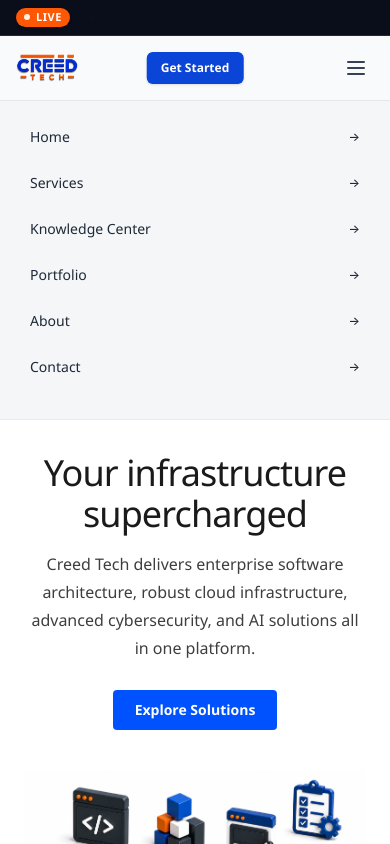
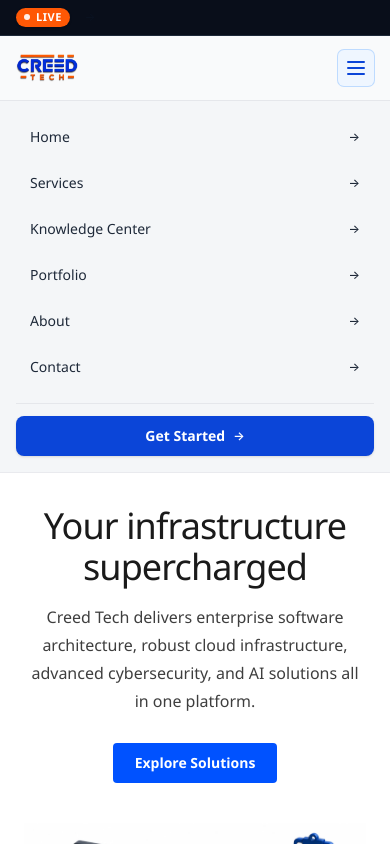
Before and after one commit to tariq200380/enterprise-app, a Next.js app: page / in a window 390 px wide. Both pictures are taken after a click on the label "Toggle mobile menu". Shown: the top 844 px of the page. Built offline with nearby package versions, Linux system fonts and the light colour scheme.

Commit message:
feat: move mobile Get Started button inside drawer menu and add light tap/active color feedback to hamburger icon

```diff
--- a/src/components/Navbar.tsx
+++ b/src/components/Navbar.tsx
@@ -3,11 +3,11 @@ import Link from "next/link";
 
 export default function Navbar() {
   return (
-    <header className="w-full bg-gray-50 border-b border-gray-200/80">
+    <header className="w-full bg-gray-50 border-b border-gray-200/80 group">
       {/* Hidden Checkbox for Pure CSS Mobile Navigation (No useState, No JS) */}
       <input type="checkbox" id="mobile-menu-toggle" className="peer hidden" />
 
-      <nav className="relative max-w-7xl mx-auto px-4 sm:px-6 lg:px-8 h-16 sm:h-18 flex items-center justify-between">
+      <nav className="max-w-7xl mx-auto px-4 sm:px-6 lg:px-8 h-16 sm:h-18 flex items-center justify-between">
         {/* Brand Logo */}
         <Link href="/" className="flex items-center gap-2 shrink-0">
           <Image
@@ -42,16 +42,6 @@ export default function Navbar() {
           </Link>
         </div>
 
-        {/* Mobile Center Action Button (Perfect Horizontal & Vertical Center on Mobile) */}
-        <div className="md:hidden absolute left-1/2 top-1/2 -translate-x-1/2 -translate-y-1/2 flex items-center justify-center pointer-events-auto">
-          <Link
-            href="/contact"
-            className="bg-[#0B45D8] hover:bg-[#093bb8] text-white text-xs sm:text-sm font-semibold px-3.5 sm:px-4 py-2 rounded-md transition-colors shadow-sm whitespace-nowrap"
-          >
-            Get Started
-          </Link>
-        </div>
-
         {/* Right: Desktop Action Button & Mobile Hamburger Toggle */}
         <div className="flex items-center gap-2 sm:gap-3">
           <Link
@@ -61,13 +51,13 @@ export default function Navbar() {
             Get Started
           </Link>
 
-          {/* Mobile Hamburger Toggle Button */}
+          {/* Mobile Hamburger Toggle Button with Light Click/Tap Color Effect */}
           <label
             htmlFor="mobile-menu-toggle"
-            className="md:hidden flex items-center justify-center w-9 h-9 rounded-md text-gray-700 hover:text-[#0B45D8] hover:bg-gray-100 cursor-pointer transition-colors p-1"
+            className="md:hidden flex items-center justify-center w-9 h-9 rounded-md text-gray-700 hover:text-[#0B45D8] hover:bg-blue-50/80 active:bg-blue-100 active:text-[#0B45D8] active:scale-95 group-has-[:checked]:bg-blue-50 group-has-[:checked]:text-[#0B45D8] group-has-[:checked]:ring-1 group-has-[:checked]:ring-blue-200 cursor-pointer transition-all duration-200 p-1.5"
             aria-label="Toggle mobile menu"
           >
-            <svg className="w-6 h-6" fill="none" stroke="currentColor" viewBox="0 0 24 24">
+            <svg className="w-6 h-6 transition-colors duration-200" fill="none" stroke="currentColor" viewBox="0 0 24 24">
               <path strokeLinecap="round" strokeLinejoin="round" strokeWidth={2} d="M4 6h16M4 12h16M4 18h16" />
             </svg>
           </label>
@@ -134,6 +124,17 @@ export default function Navbar() {
                 </Link>
               </li>
             </ul>
+
+            {/* Mobile Menu Action Button at the very end */}
+            <div className="pt-3 border-t border-gray-200">
+              <Link
+                href="/contact"
+                className="w-full flex items-center justify-center gap-2 bg-[#0B45D8] hover:bg-[#093bb8] active:bg-[#072c91] text-white text-sm font-semibold py-2.5 px-4 rounded-lg shadow-sm transition-colors text-center"
+              >
+                <span>Get Started</span>
+                <span className="text-xs">&rarr;</span>
+              </Link>
+            </div>
           </div>
         </div>
       </div>
```
